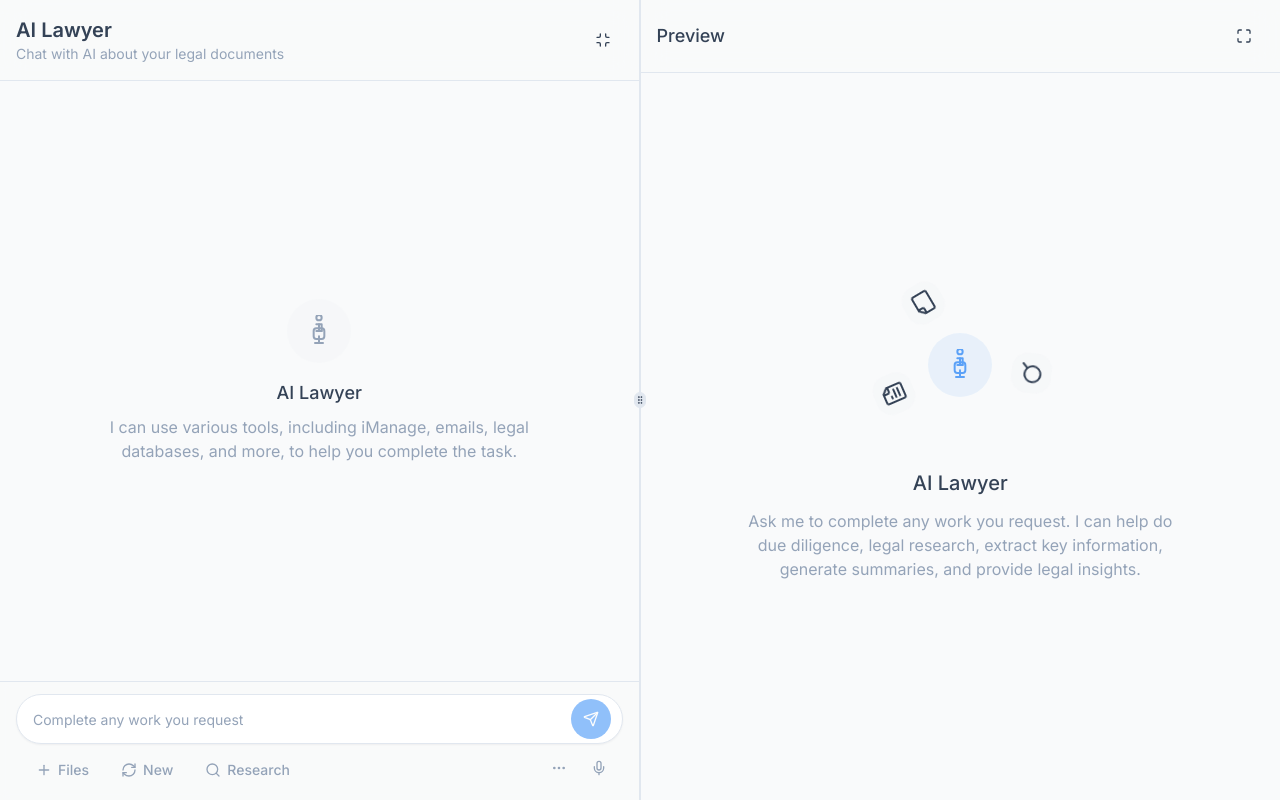
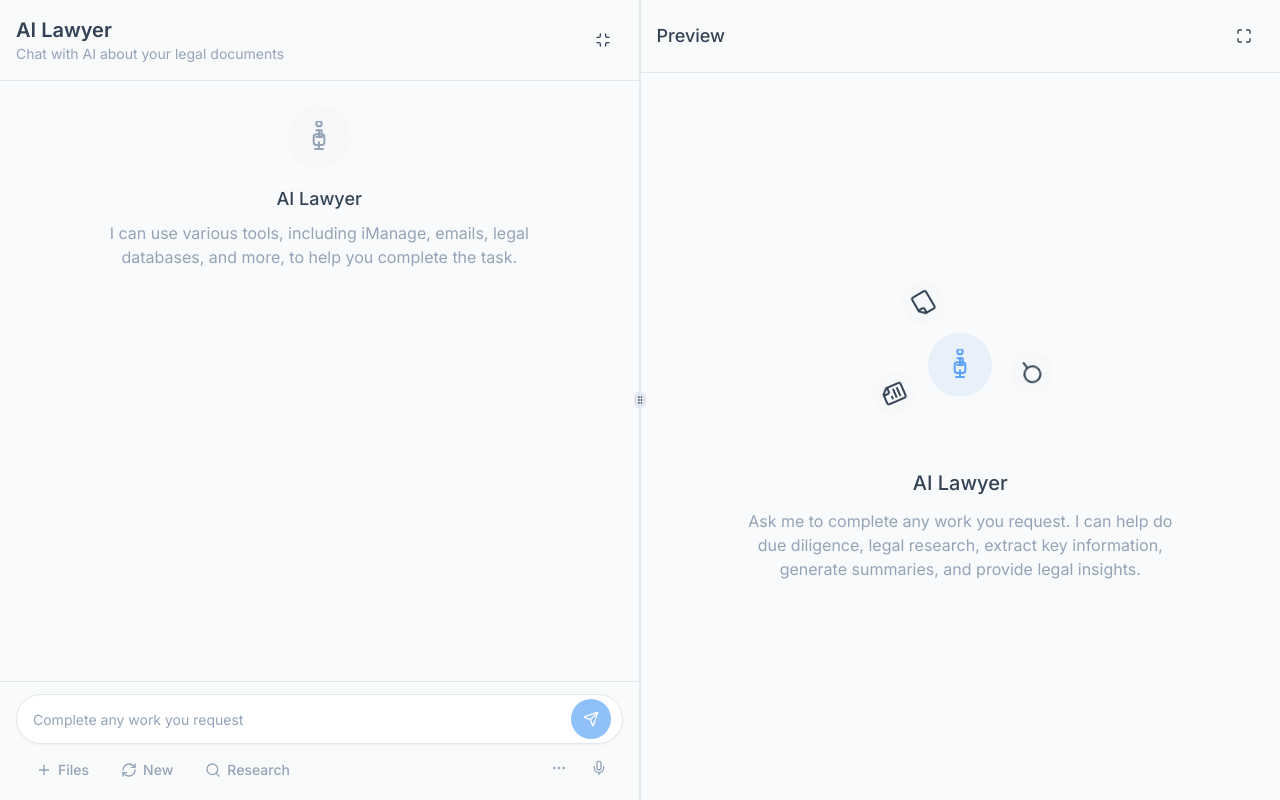
Before and after one commit to leirealix/workswiseai, a React (Vite) app: page / in a window 1280 px wide. Built offline with nearby package versions, Linux system fonts and the light colour scheme.

Commit message:
Ensure left panel components scrollable
Make sure all components in the left panel are scrollable.

```diff
--- a/src/components/MessageList.tsx
+++ b/src/components/MessageList.tsx
@@ -36,7 +36,7 @@ export default function MessageList({ messages, isWaiting = false }: MessageList
   }
 
   return (
-    <ScrollArea className="flex-1 h-full overflow-y-auto">
+    <ScrollArea className="flex-1 h-full">
       <div className="space-y-4 p-4 pb-6 min-h-full">
         {messages.map((message, index) => {
           const isConsecutive = index > 0 && messages[index - 1].role === message.role;
--- a/src/pages/Index.tsx
+++ b/src/pages/Index.tsx
@@ -174,7 +174,8 @@ const Index = () => {
             </div>
 
             {!leftPanelCollapsed && (
-              <>
+              <ScrollArea className="flex-1 overflow-hidden">
+                <div className="flex flex-col h-full">
                   {state.thinkingSteps.length > 0 && (
                     <div className="px-4 py-3">
                       <AnalysisProgress
@@ -186,7 +187,9 @@ const Index = () => {
                     </div>
                   )}
 
+                  <div className="flex-1">
                     <MessageList messages={messages} isWaiting={isWaitingForAI} />
+                  </div>
 
                   {state.status === 'complete' && (
                     <div className="px-4 py-2 border-t flex items-center gap-2 bg-muted/20">
@@ -201,14 +204,17 @@ const Index = () => {
                       </Button>
                     </div>
                   )}
+                </div>
+              </ScrollArea>
+            )}
 
+            {!leftPanelCollapsed && (
               <ChatInput
                 onSendMessage={handleSendMessage}
                 onFileUpload={handleFileUpload}
                 onNewConversation={handleNewConversation}
                 isDisabled={isWaitingForAI || state.status === 'uploading' || state.status === 'thinking' || state.status === 'analyzing'}
               />
-              </>
             )}
           </div>
         </ResizablePanel>
```
Lines whose indentation alone changed are shown as unchanged.
